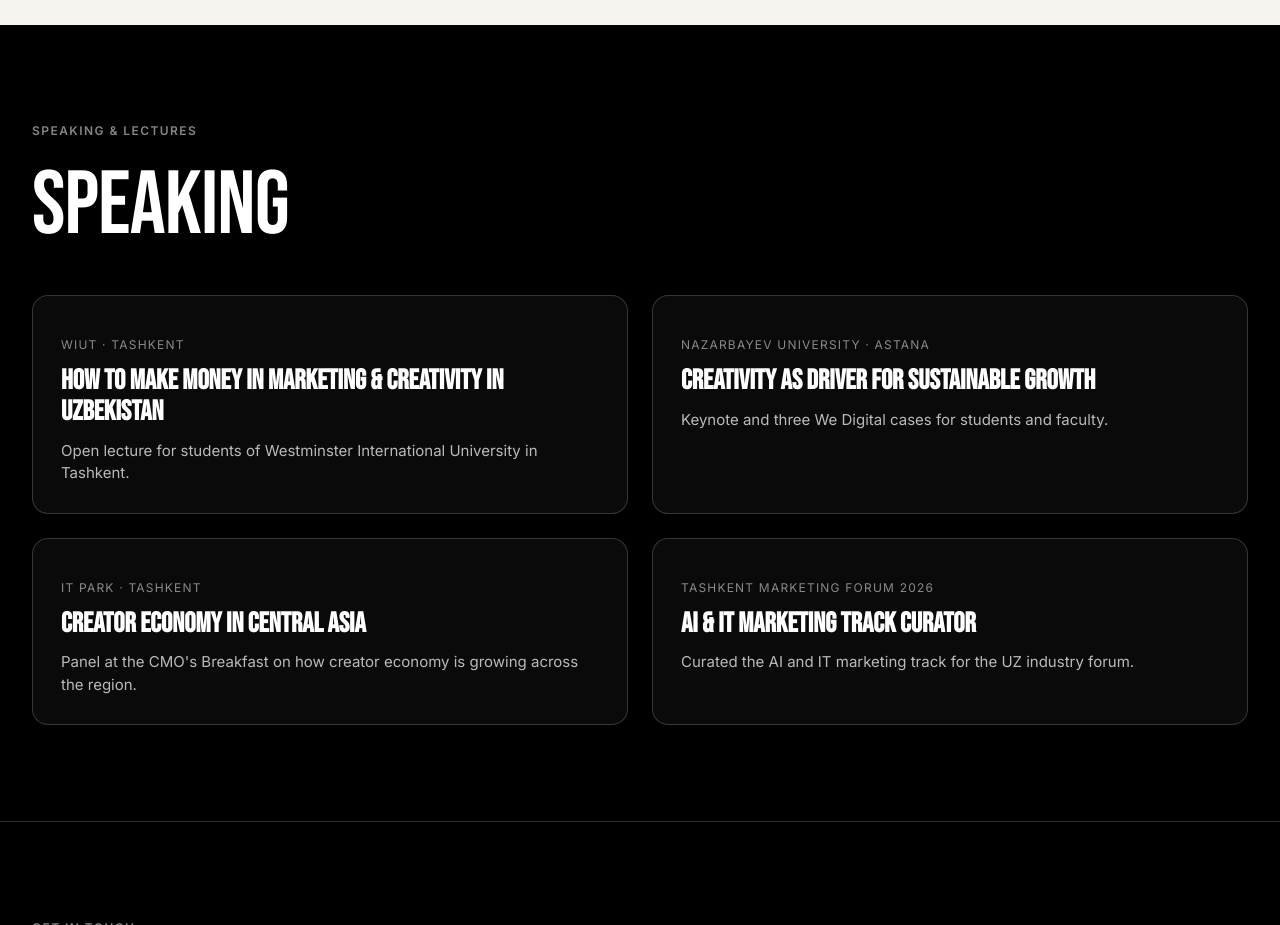
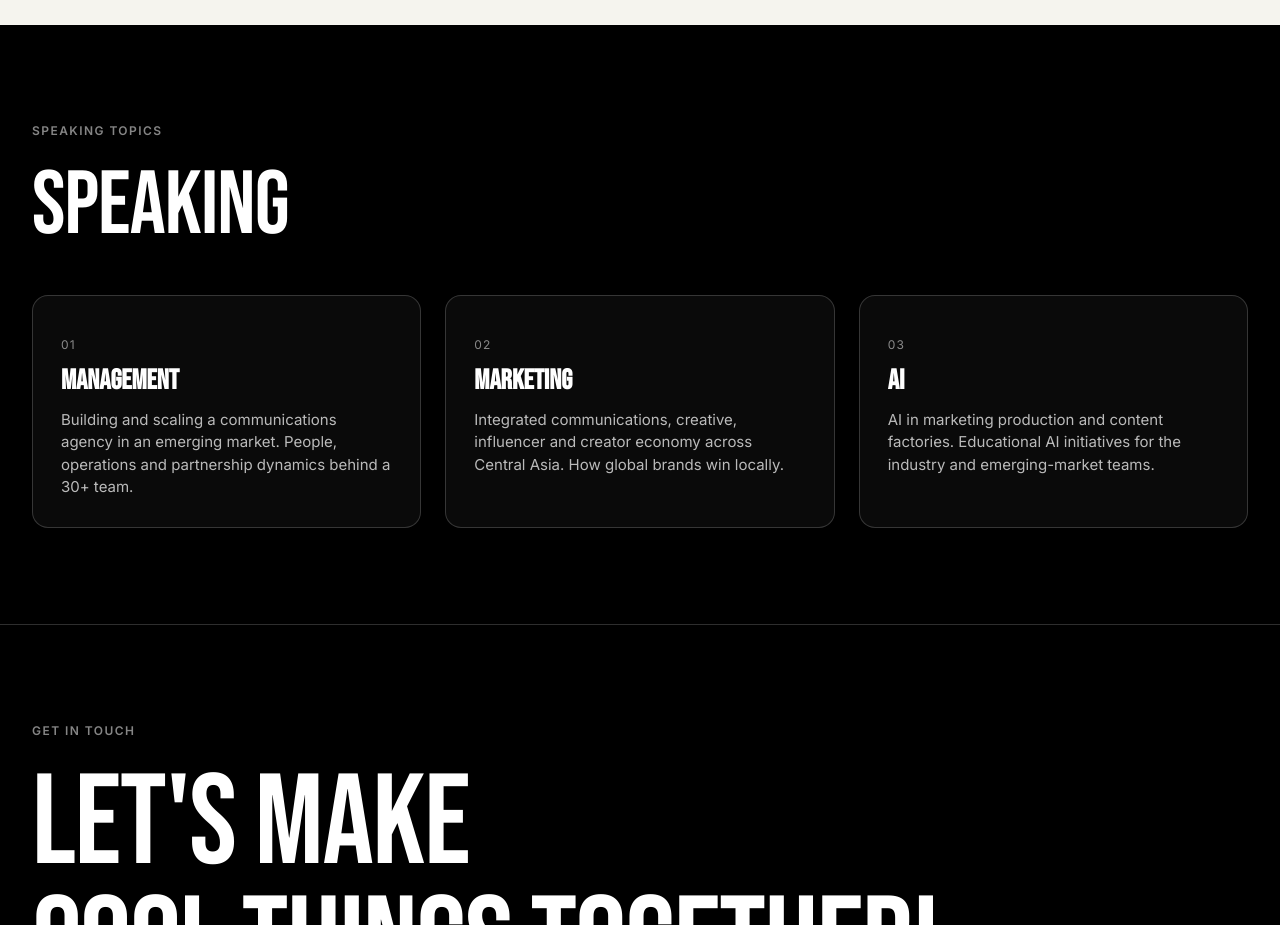
Before and after one commit to denis-roman-uz/denis-test-deploy, a plain HTML site: page index.html in a window 1280 px wide. Shown: the part 3300-4225 px from the top of the page. Drawn offline with Linux system fonts and the light colour scheme.

Commit message:
feat: simplify speaking section to Management / Marketing / AI topics

```diff
--- a/index.html
+++ b/index.html
@@ -457,28 +457,23 @@
   <!-- SPEAKING -->
   <section class="section" id="speaking">
     <div class="wd-container">
-      <p class="overline">Speaking &amp; lectures</p>
+      <p class="overline">Speaking topics</p>
       <h2 class="display section__title">Speaking</h2>
-      <div class="grid-2">
+      <div class="grid-3">
         <div class="card">
-          <p class="card__label">WIUT · Tashkent</p>
-          <h3 class="card__title">How to Make Money in Marketing &amp; Creativity in Uzbekistan</h3>
-          <p class="card__text">Open lecture for students of Westminster International University in Tashkent.</p>
+          <p class="card__label">01</p>
+          <h3 class="card__title">Management</h3>
+          <p class="card__text">Building and scaling a communications agency in an emerging market. People, operations and partnership dynamics behind a 30+ team.</p>
         </div>
         <div class="card">
-          <p class="card__label">Nazarbayev University · Astana</p>
-          <h3 class="card__title">Creativity as Driver for Sustainable Growth</h3>
-          <p class="card__text">Keynote and three We Digital cases for students and faculty.</p>
+          <p class="card__label">02</p>
+          <h3 class="card__title">Marketing</h3>
+          <p class="card__text">Integrated communications, creative, influencer and creator economy across Central Asia. How global brands win locally.</p>
         </div>
         <div class="card">
-          <p class="card__label">IT Park · Tashkent</p>
-          <h3 class="card__title">Creator Economy in Central Asia</h3>
-          <p class="card__text">Panel at the CMO's Breakfast on how creator economy is growing across the region.</p>
-        </div>
-        <div class="card">
-          <p class="card__label">Tashkent Marketing Forum 2026</p>
-          <h3 class="card__title">AI &amp; IT Marketing track curator</h3>
-          <p class="card__text">Curated the AI and IT marketing track for the UZ industry forum.</p>
+          <p class="card__label">03</p>
+          <h3 class="card__title">AI</h3>
+          <p class="card__text">AI in marketing production and content factories. Educational AI initiatives for the industry and emerging-market teams.</p>
         </div>
       </div>
     </div>
```
